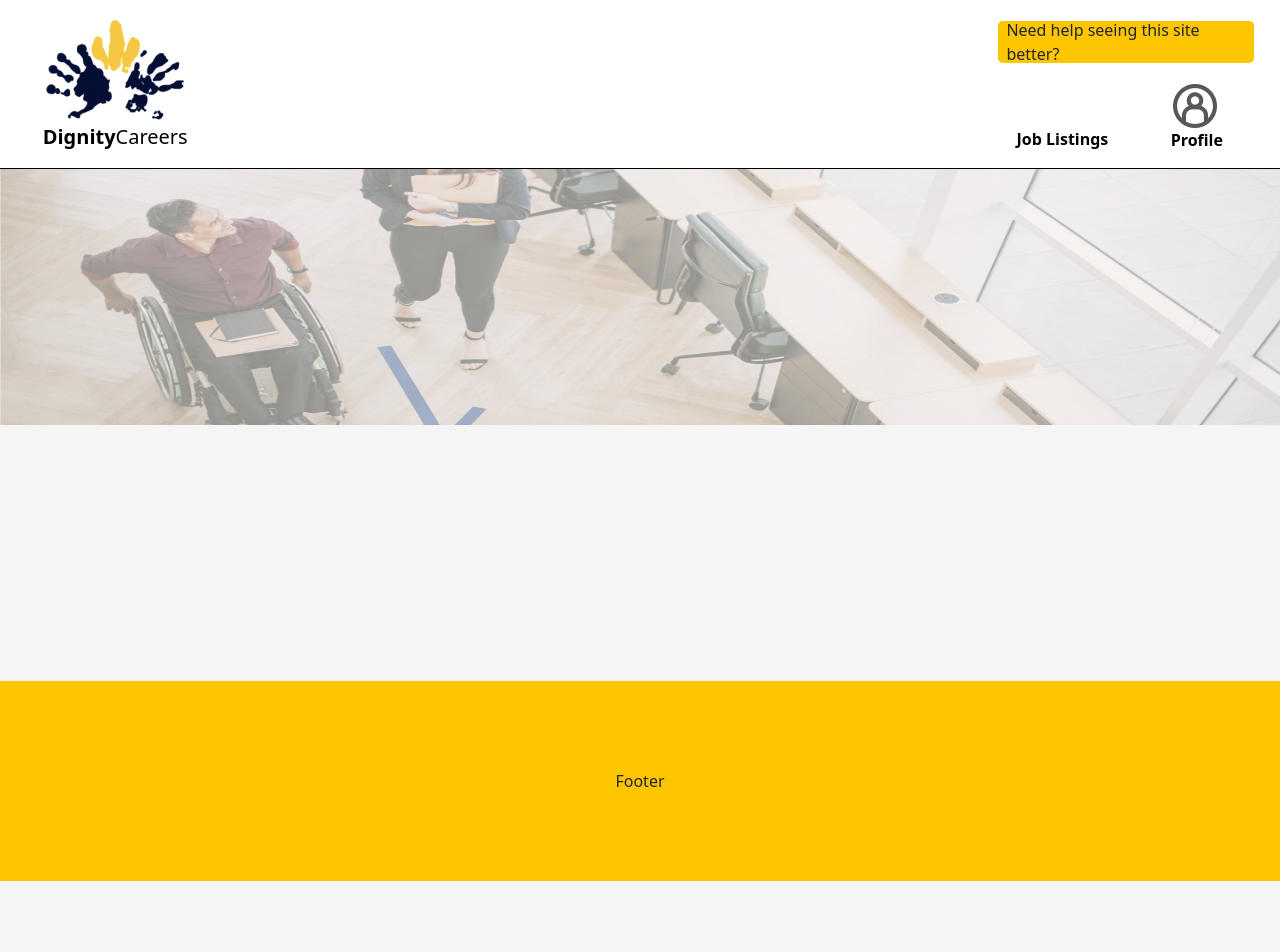
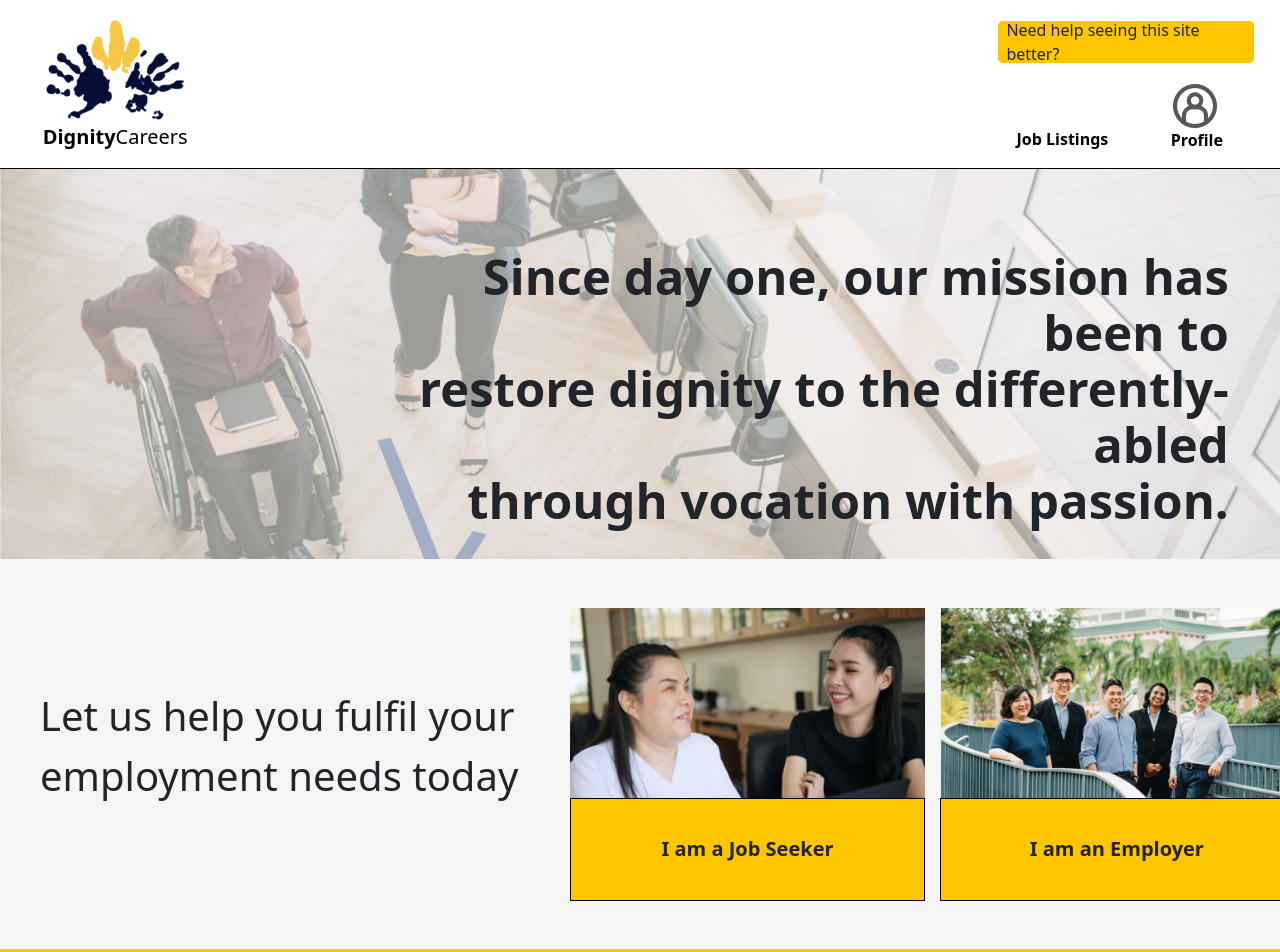
Before and after one commit to midorinom/Project-Dignity, a React (Create React App) app in the folder front-end/: page / in a window 1280 px wide. Shown: the top 952 px of the page. Before the commit the page ends 881 px from the top, so only its background shows below. Built offline with nearby package versions, Linux system fonts and the light colour scheme.

Commit message:
finished UniversalLanding

```diff
--- a/front-end/src/App.js
+++ b/front-end/src/App.js
@@ -48,6 +48,8 @@ function App() {
       <NavBar />
       <Routes>
         <Route path="/" element={landingPage} />
+        <Route path="/job-seekers" element={<JobSeekerLanding />} />
+        <Route path="/employers" element={<EmployerLanding />} />
         <Route path="/job-listings" element={<JobListings />} />
         <Route path="/profile" element={profilePage} />
         <Route path="/profile-form" element={<JobSeekerProfileForm />} />
--- a/front-end/src/components/footer/footer.module.css
+++ b/front-end/src/components/footer/footer.module.css
@@ -1,5 +1,6 @@
 .footer {
   min-height: 25%; /* 25% of body height which is the viewport height */
+  width: 100%;
   background-color: #fec501;
   flex-shrink: 0;
 }
--- a/front-end/src/index.css
+++ b/front-end/src/index.css
@@ -10,7 +10,6 @@ html {
 
 body {
   height: 100vh;
-  width: 100vw;
   margin: 0;
   background-color: whitesmoke;
 }
--- a/front-end/src/pages/universalLanding/UniversalLanding.js
+++ b/front-end/src/pages/universalLanding/UniversalLanding.js
@@ -1,4 +1,5 @@
 import React from "react";
+import { Link } from "react-router-dom";
 import styles from "./universalLanding.module.css";
 import banner from "./banner.png";
 import jobSeekerImage from "./jobSeekerImage.png";
@@ -7,7 +8,42 @@ import employerImage from "./employerImage.png";
 const UniversalHome = () => {
   return (
     <div className={styles.universalLanding}>
-      <img src={banner} alt="banner" className={styles.banner} />
+      <div className={styles.bannerContainer}>
+        <img src={banner} alt="banner" className={styles.banner} />
+        <p className={styles.bannerText}>
+          Since day one, our mission has been to <br />
+          restore dignity to the differently-abled
+          <br /> through vocation with passion.
+        </p>
+      </div>
+
+      <div className={styles.universalLandingBottom}>
+        <p className={styles.universalLandingBottomText}>
+          Let us help you fulfil your employment needs today
+        </p>
+        <div className={styles.iAmAJobSeekerAndEmployerContainer}>
+          <div className={styles.iAmAjobSeekerImageContainer}>
+            <Link to="/job-seekers" className={styles.imageLink}>
+              <img
+                src={jobSeekerImage}
+                alt="I am a Job Seeker"
+                className={styles.iAmAJobSeekerImage}
+              />
+            </Link>
+            <div className={styles.iAmAJobSeekerButton}>I am a Job Seeker</div>
+          </div>
+          <div className={styles.iAmAjobSeekerImageContainer}>
+            <Link to="/employers" className={styles.imageLink}>
+              <img
+                src={employerImage}
+                alt="I am an Employer"
+                className={styles.iAmAJobSeekerImage}
+              />
+            </Link>
+            <div className={styles.iAmAJobSeekerButton}>I am an Employer</div>
+          </div>
+        </div>
+      </div>
     </div>
   );
 };
--- a/front-end/src/pages/universalLanding/universalLanding.module.css
+++ b/front-end/src/pages/universalLanding/universalLanding.module.css
@@ -1,8 +1,76 @@
 .universalLanding {
   min-height: 64%;
+  width: 100%;
+  display: flex;
+  flex-direction: column;
+  flex-shrink: 0;
+}
+
+.bannerContainer {
+  height: 50%;
+  width: 100%;
+  position: relative;
 }
 
 .banner {
-  height: 50%;
+  /* fill up the bannerContainer entirely */
+  height: 100%;
   width: 100%;
 }
+
+.bannerText {
+  width: 65%;
+  position: absolute;
+  right: 4%;
+  bottom: 4%;
+  font-weight: bold;
+  font-size: 49px;
+  text-align: right;
+  line-height: 3.5rem;
+}
+
+.universalLandingBottom {
+  display: flex;
+  justify-content: space-around;
+  align-items: center;
+  flex: 1;
+}
+
+.universalLandingBottomText {
+  padding: 1em;
+  font-size: 40px;
+}
+
+.iAmAJobSeekerAndEmployerContainer {
+  height: 75%;
+  width: fit-content;
+  display: flex;
+  gap: 2%;
+}
+
+.iAmAjobSeekerImageContainer {
+  height: 100%;
+  width: fit-content;
+  display: flex;
+  flex-direction: column;
+}
+
+.imageLink {
+  height: 65%;
+  width: 100%;
+}
+
+.iAmAJobSeekerImage {
+  height: 100%; /* fill up the imageLink container entirely */
+}
+
+.iAmAJobSeekerButton {
+  background-color: #fec501;
+  font-size: 20px;
+  font-weight: bold;
+  border: thin solid black;
+  display: flex;
+  align-items: center;
+  justify-content: center;
+  flex: 1;
+}
```
